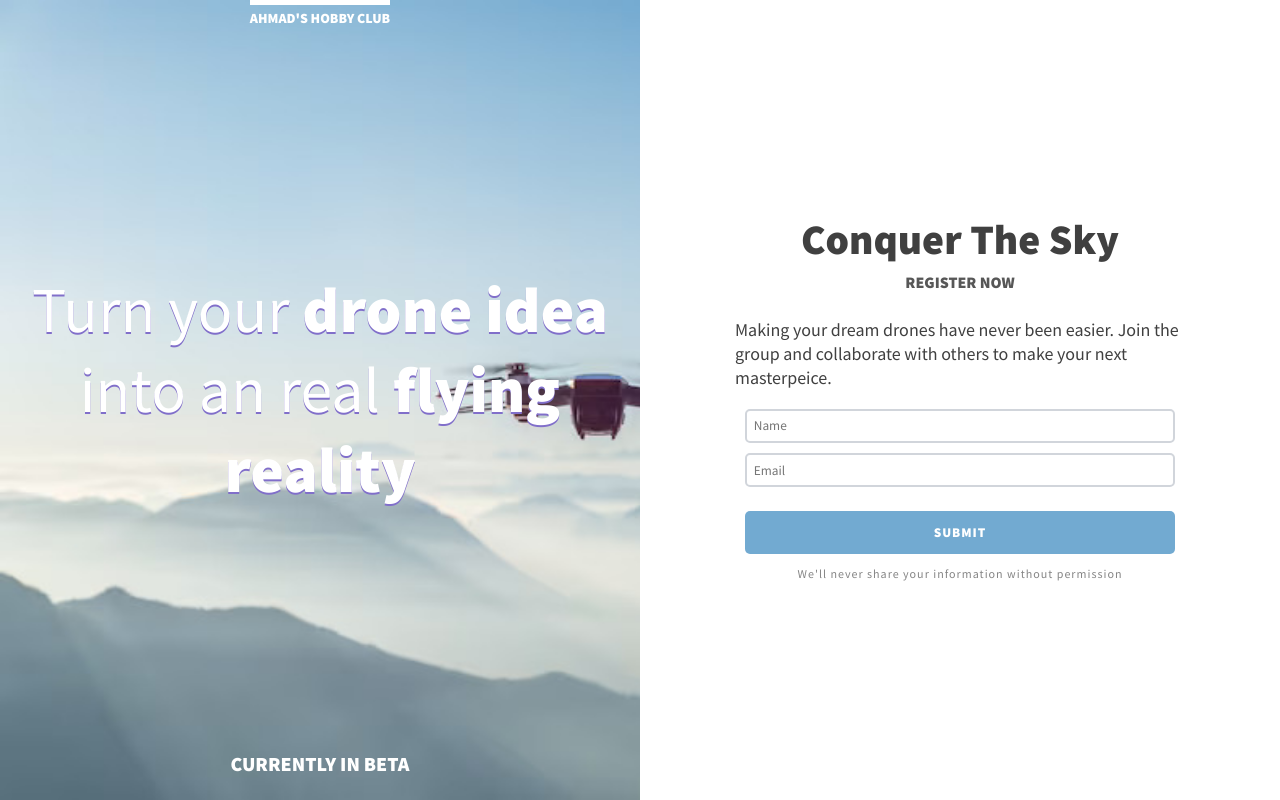
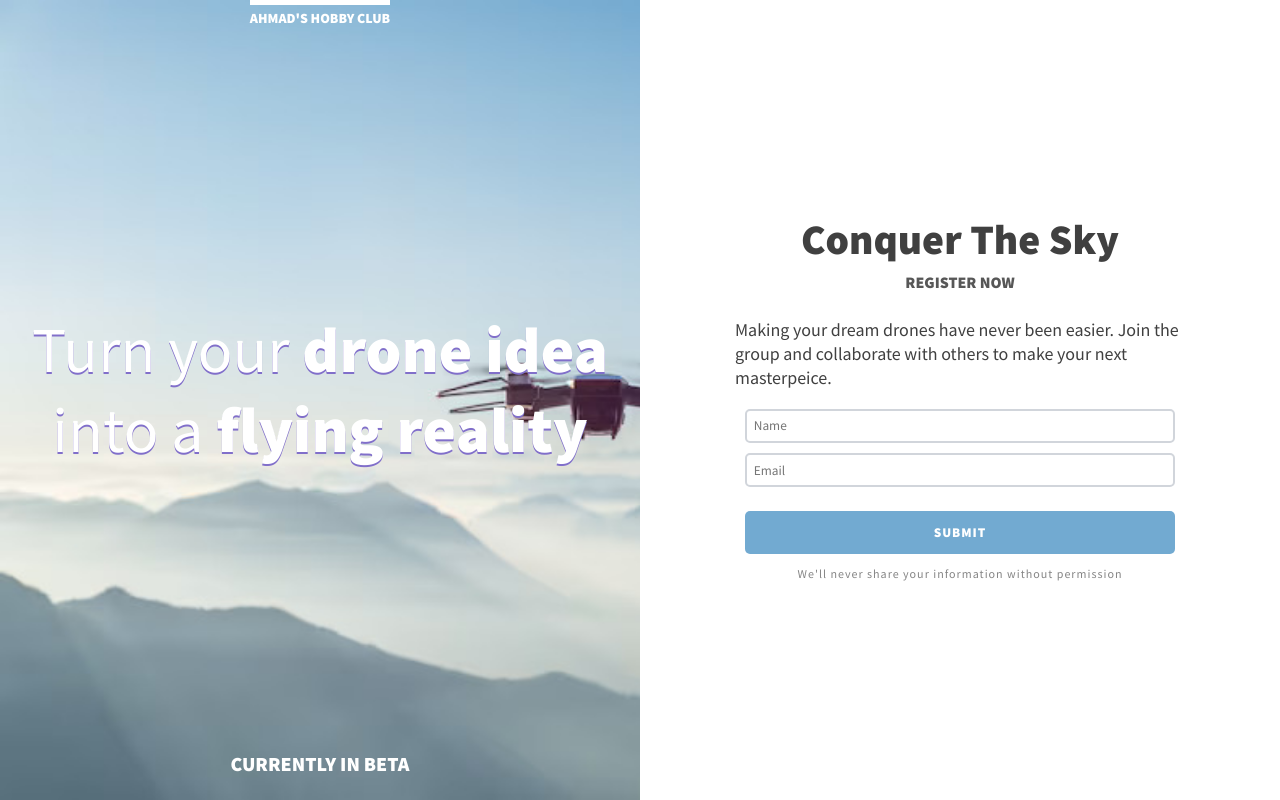
Before and after one commit to ghulamahmedkahloon/Product_Splash_Page, a website built with Vite: page index.html in a window 1280 px wide. Built offline with nearby package versions, Linux system fonts and the light colour scheme.

Commit message:
corrected grammer

```diff
--- a/index.html
+++ b/index.html
@@ -8,7 +8,7 @@
     </head>
     <body>
         <section class="intro">
-            <h1>Turn your<strong> drone idea</strong> into an real <strong>flying reality</strong></h1>
+            <h1>Turn your<strong> drone idea</strong> into a <strong>flying reality</strong></h1>
             <span class="beta-text">Currently in Beta</span>
             <p class="top-text">Ahmad's Hobby Club</p>
         </section>
```
